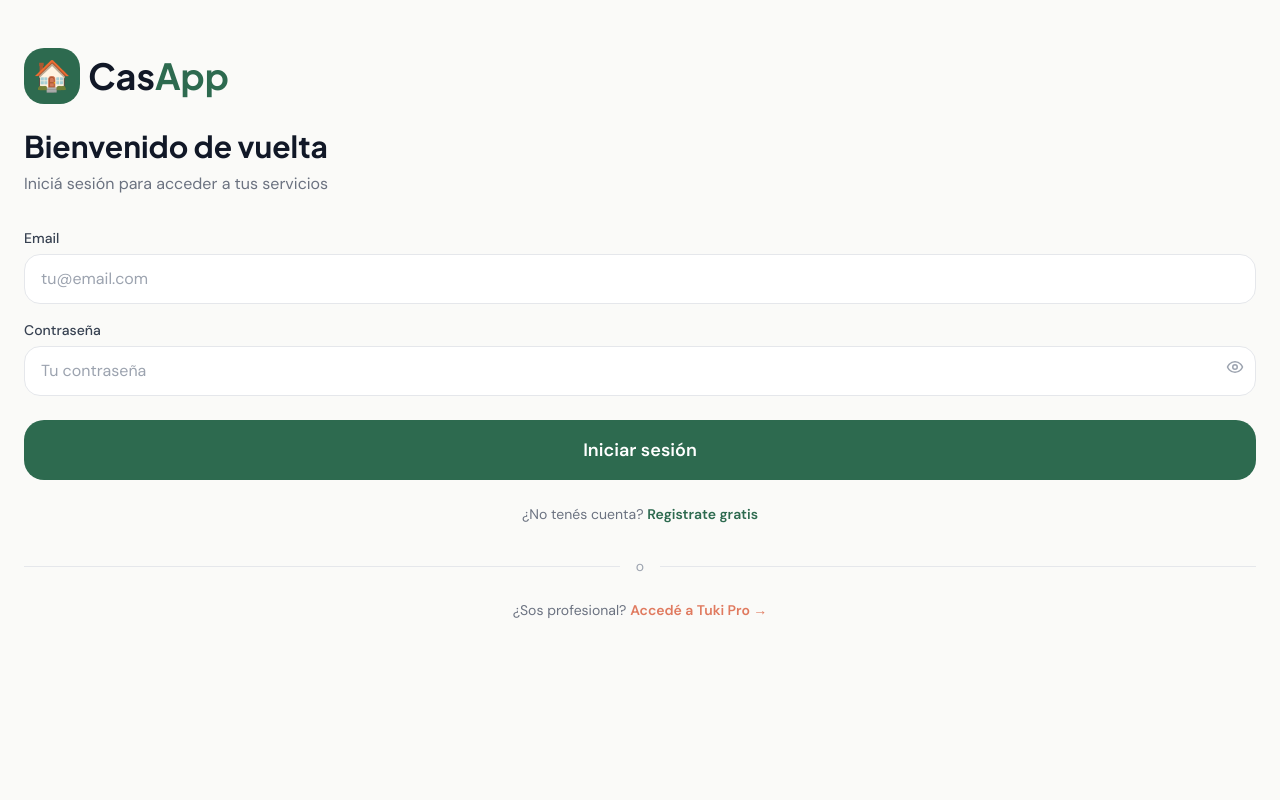
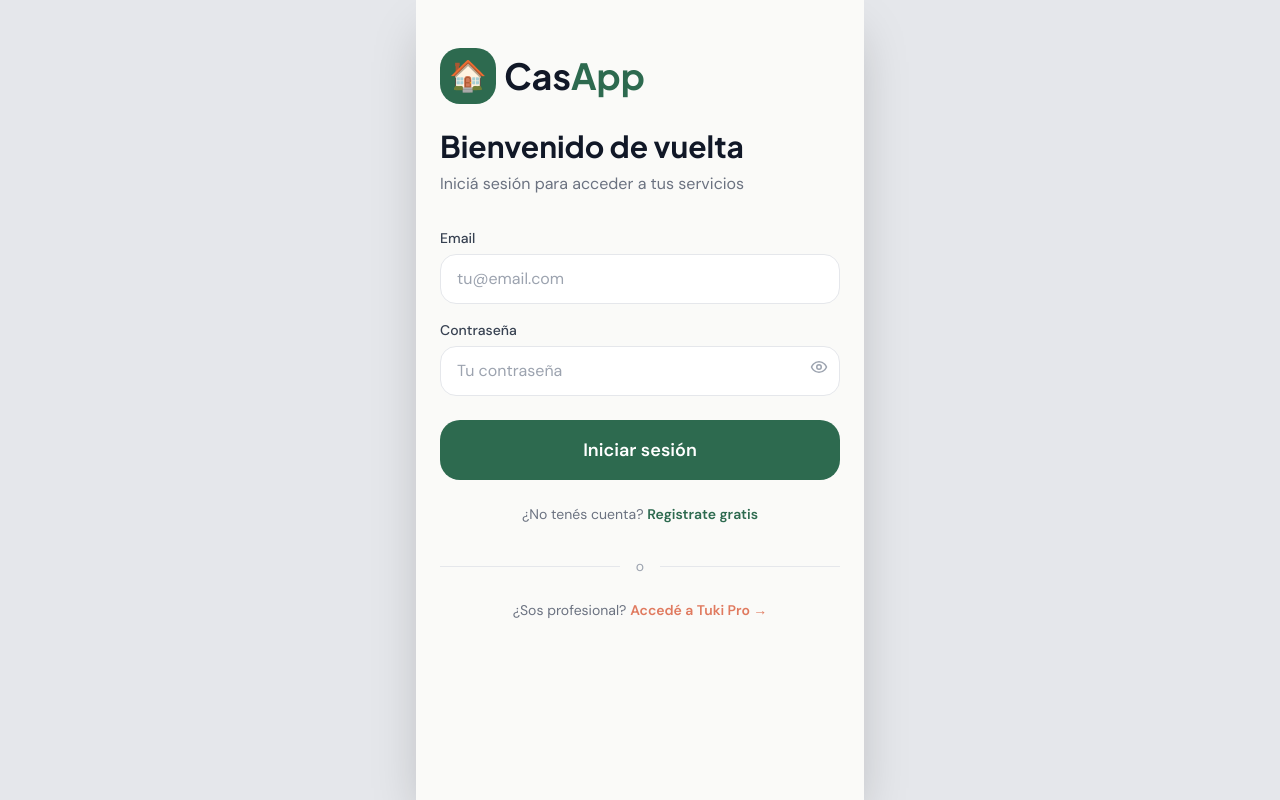
Before and after one commit to Pachecoins/CasApp, a React (Vite) app in the folder packages/client-app/: page /login in a window 1280 px wide. Built offline with nearby package versions, Linux system fonts and the light colour scheme; no server answers.

Commit message:
Wrap apps in a centered mobile-width frame so they look like a phone app on desktop too

```diff
--- a/packages/client-app/src/App.tsx
+++ b/packages/client-app/src/App.tsx
@@ -49,6 +49,17 @@ export default function App() {
   return (
     <BrowserRouter>
       <AppInner />
+      <div className="min-h-screen bg-gray-200 flex justify-center">
+        <div className="w-full max-w-md min-h-screen bg-background shadow-2xl">
+          <AppRoutes />
+        </div>
+      </div>
+    </BrowserRouter>
+  )
+}
+
+function AppRoutes() {
+  return (
       <Routes>
         <Route path="/" element={<SplashPage />} />
 
@@ -93,6 +104,5 @@ export default function App() {
 
         <Route path="*" element={<Navigate to="/" replace />} />
       </Routes>
-    </BrowserRouter>
   )
 }
```
Also changed, not shown: packages/worker-app/src/App.tsx (+11 -1 lines).
